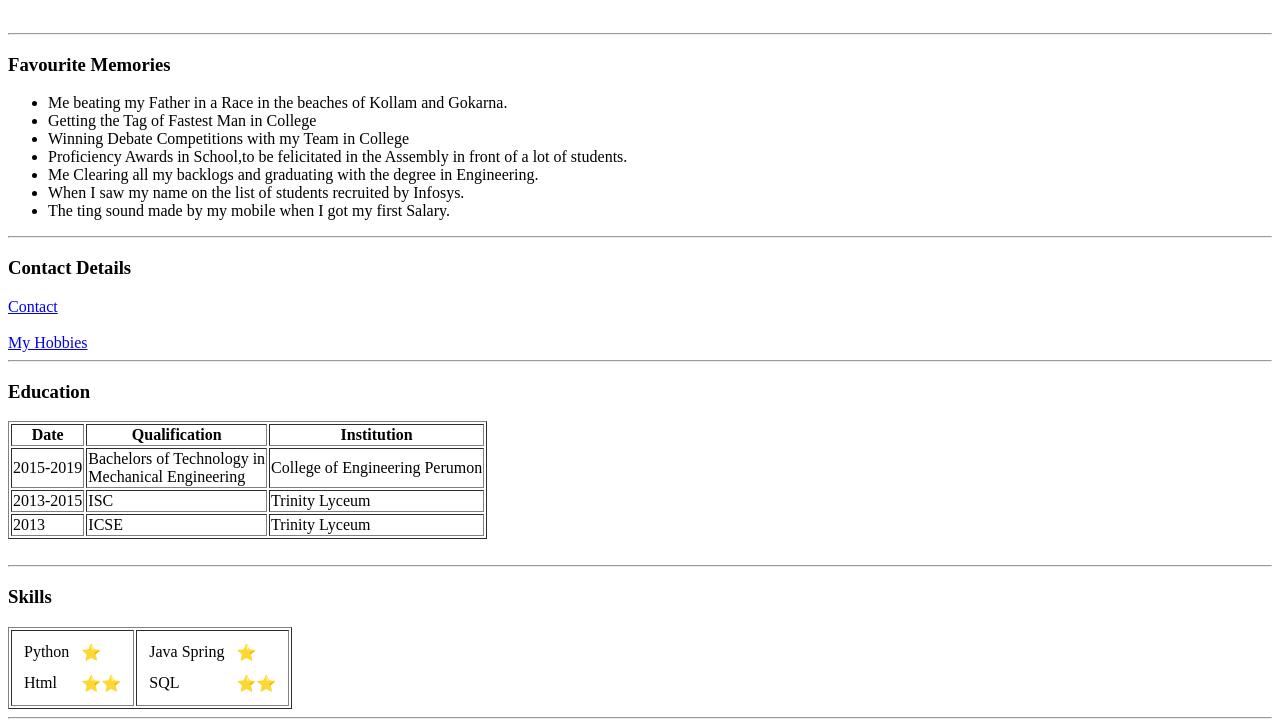
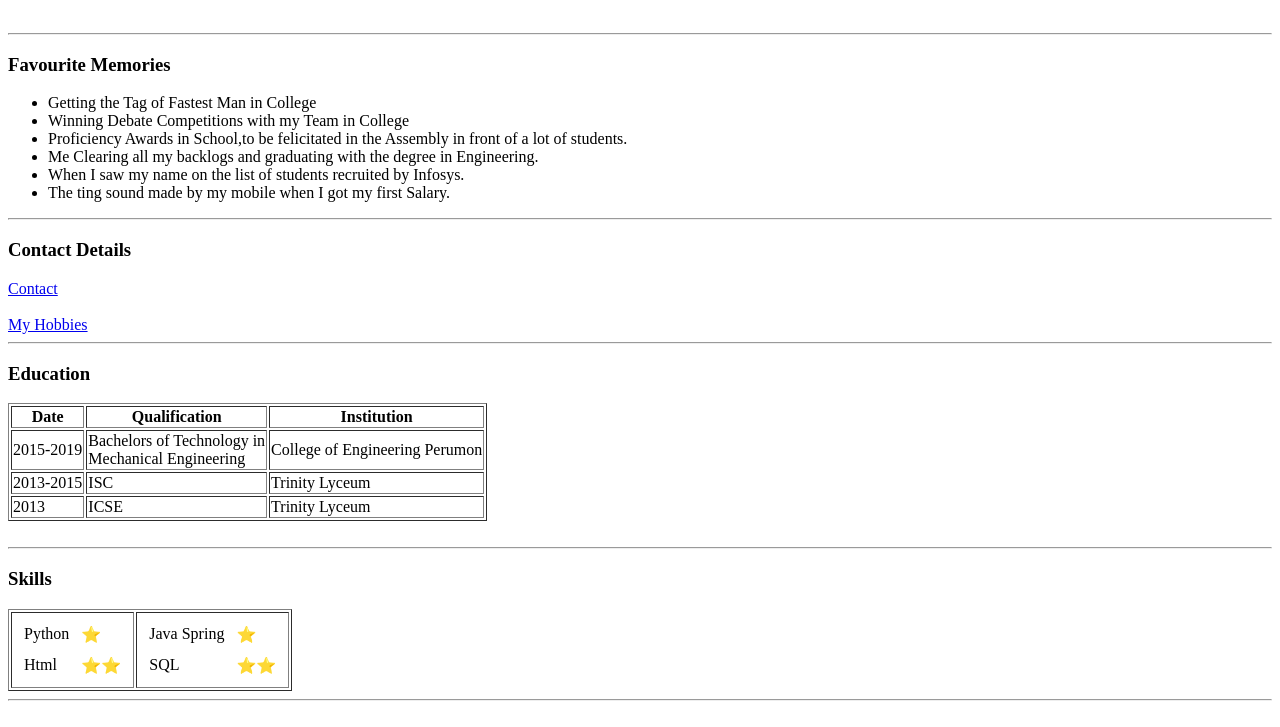
Before and after one commit to nerostardust/N1, a plain HTML site: page index.html in a window 1280 px wide. Shown: the part 929-1656 px from the top of the page. Drawn offline with Linux system fonts and the light colour scheme.

Commit message:
Update index.html

```diff
--- a/index.html
+++ b/index.html
@@ -25,7 +25,6 @@
   <hr>
   <h3>Favourite Memories</h3>
   <ul>
-      <li>Me beating my Father in a Race in the beaches of Kollam and Gokarna.</li>
       <li>Getting the Tag of Fastest Man in College</li>
       <li>Winning Debate Competitions with my Team in College</li>
       <li>Proficiency Awards in School,to be felicitated in the Assembly in front of a lot of students.</li>
```
